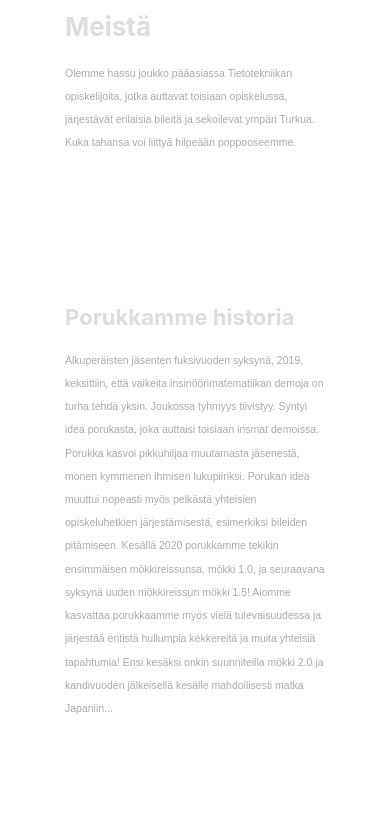
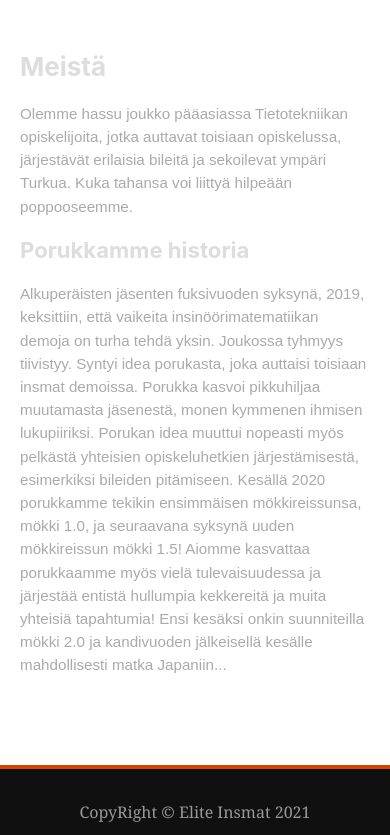
Before and after one commit to Elite-InsMat/EliteInsmat_3.0, a Gatsby site: page /info in a window 390 px wide. Shown: the part 193-1028 px from the top of the page. Built offline with nearby package versions, Linux system fonts and the light colour scheme; Gatsby itself is replaced by a stand-in of ours.

Commit message:
minor fixes

```diff
--- a/src/styles/index.css
+++ b/src/styles/index.css
@@ -30,7 +30,6 @@
     font-family: 'Poppins', sans-serif;
     text-align: center;
 
-    height: 100%;
     width: 100%;
 
     padding: 10px;
--- a/src/styles/info.css
+++ b/src/styles/info.css
@@ -10,16 +10,13 @@
     background: var(--discordcolortwo) no-repeat;
     background-size: cover;
     max-width: 1150px;
-    min-height: 1080px;
+    min-height: 100vh;
     margin: 30px auto 0;
+    padding: 100px;
     border-bottom: none;
     border-radius: 15px 15px 0 0;
     box-shadow: 0px 0px 25px var(--black);
     font-size: .73em;
-}
-
-.Info section {
-    padding: 65px;
 }
 
 .Info section h1 {
@@ -58,15 +55,9 @@
 }
 
 @media only screen and (max-width: 770px){
-    .Info {
-        font-size: .9em;
-        padding: 0;
-    }
-
     .info {
         border-radius: 0;
-        margin: 0 auto 0;
-        padding: 5vh 0 0;
+        padding: 20px;
     }
 }
 
```
Also changed, not shown: 1 other file.
